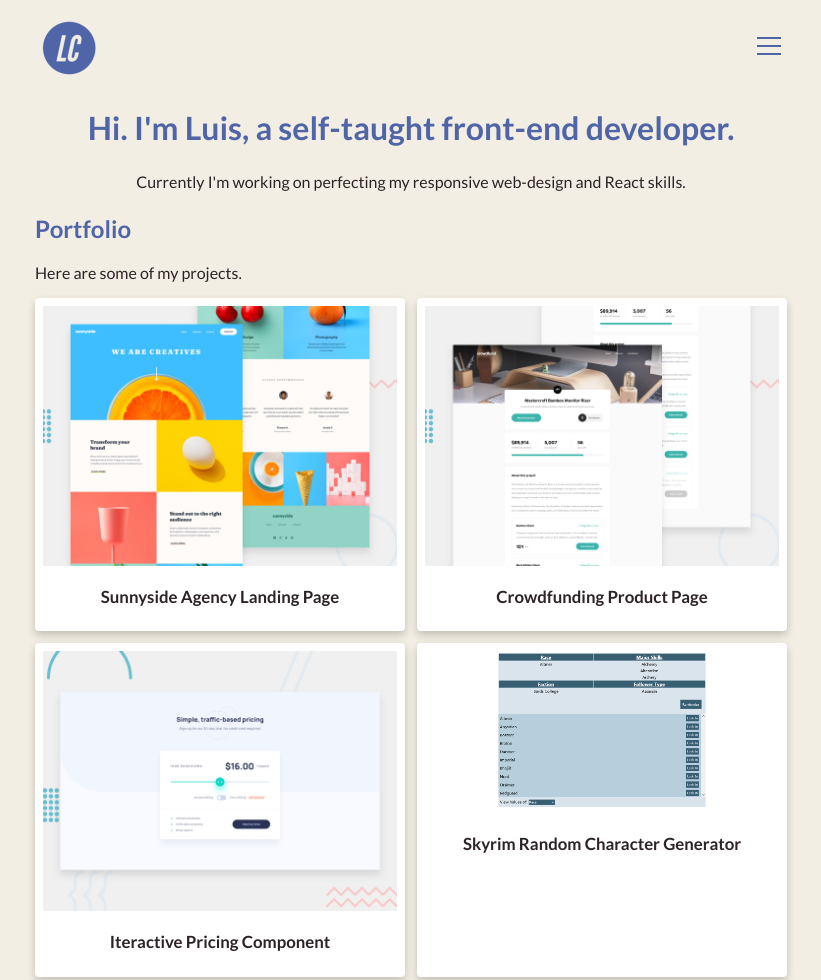
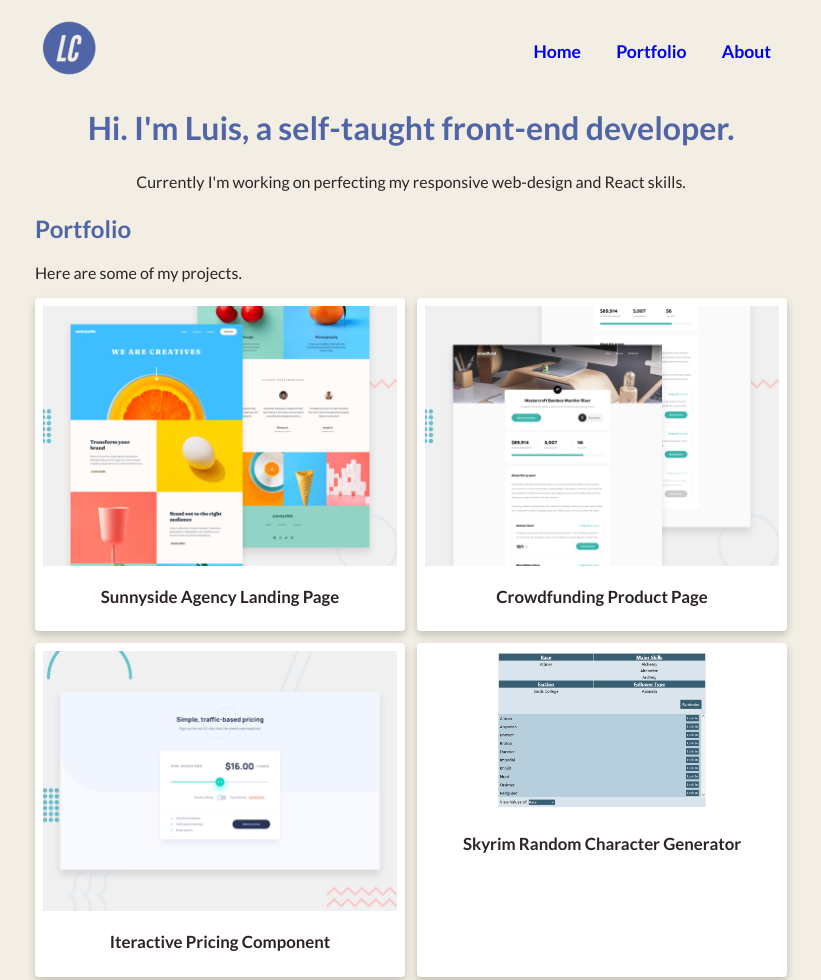
Before and after one commit to acedilloluis/portfolio, a website built with Parcel: page src/index.html in a window 1280 px wide. Shown: the top 980 px of the page, without its empty margins (229-1050 px from the left). Built offline with nearby package versions, Linux system fonts and the light colour scheme.

Commit message:
completed desktop design

```diff
--- a/src/index.html
+++ b/src/index.html
@@ -34,22 +34,24 @@
       alt="logo of initials LC"
       class="img"
     />
+
     <button type="button" title="Toggle menu">
       <img src="./images/icon-hamburger.svg" alt="" />
     </button>
+
+    <nav class="visually-hidden">
+      <menu>
+        <li><a href="#home">Home</a></li>
+        <li><a href="#portfolio">Portfolio</a></li>
+        <li><a href="#about">About</a></li>
+      </menu>
+    </nav>
   </header>
   <!--
         For mobile menu nav element should be hidden until user clicks menu btn then it should use a
         transition and appear below the header bar containing logo & menu btn
         For desktop menu nav element should be visible in header (horizontal design) with logo
   -->
-  <nav class="visually-hidden">
-    <menu>
-      <li><a href="#home">Home</a></li>
-      <li><a href="#portfolio">Portfolio</a></li>
-      <li><a href="#about">About</a></li>
-    </menu>
-  </nav>
 
   <main>
     <header>
--- a/src/main.js
+++ b/src/main.js
@@ -1,7 +1,7 @@
 // For mobile nav menu
 const menuBtn = document.querySelector('#home>button');
-const mobileMenu = document.querySelector('body>nav');
-const homeLink = document.querySelector('body>nav a');
+const mobileMenu = document.querySelector('body>header>nav');
+const homeLink = document.querySelector('body>header>nav a');
 let isMenuOpen = false;
 
 function undoTranslateX(undo) {
--- a/src/styles.css
+++ b/src/styles.css
@@ -69,6 +69,7 @@ h2 {
 body > header {
   grid-column: 2 / 2;
   display: flex;
+  flex-wrap: wrap;
   align-items: center;
   justify-content: space-between;
   margin-top: 1rem;
@@ -80,10 +81,12 @@ body > header {
   }
 }
 
-nav {
+header > nav {
   grid-column: 2 / 2;
+  flex: 100%;
   background: var(--lavender-gray);
   margin: 0;
+  margin-top: 0.5rem;
   text-align: center;
   transform: translateX(50%);
   transition: transform 0.75s ease-in-out;
@@ -161,6 +164,25 @@ footer {
     grid-template-columns: 20% 1fr 20%;
   }
 
+  header > button {
+    display: none;
+  }
+
+  header > nav {
+    display: inline !important;
+    flex: initial;
+    background: transparent;
+    transform: translateX(0);
+
+    & li {
+      display: inline;
+    }
+
+    & a:hover {
+      color: var(--liberty);
+    }
+  }
+
   footer {
     grid-column: 2 / 2;
   }
```
